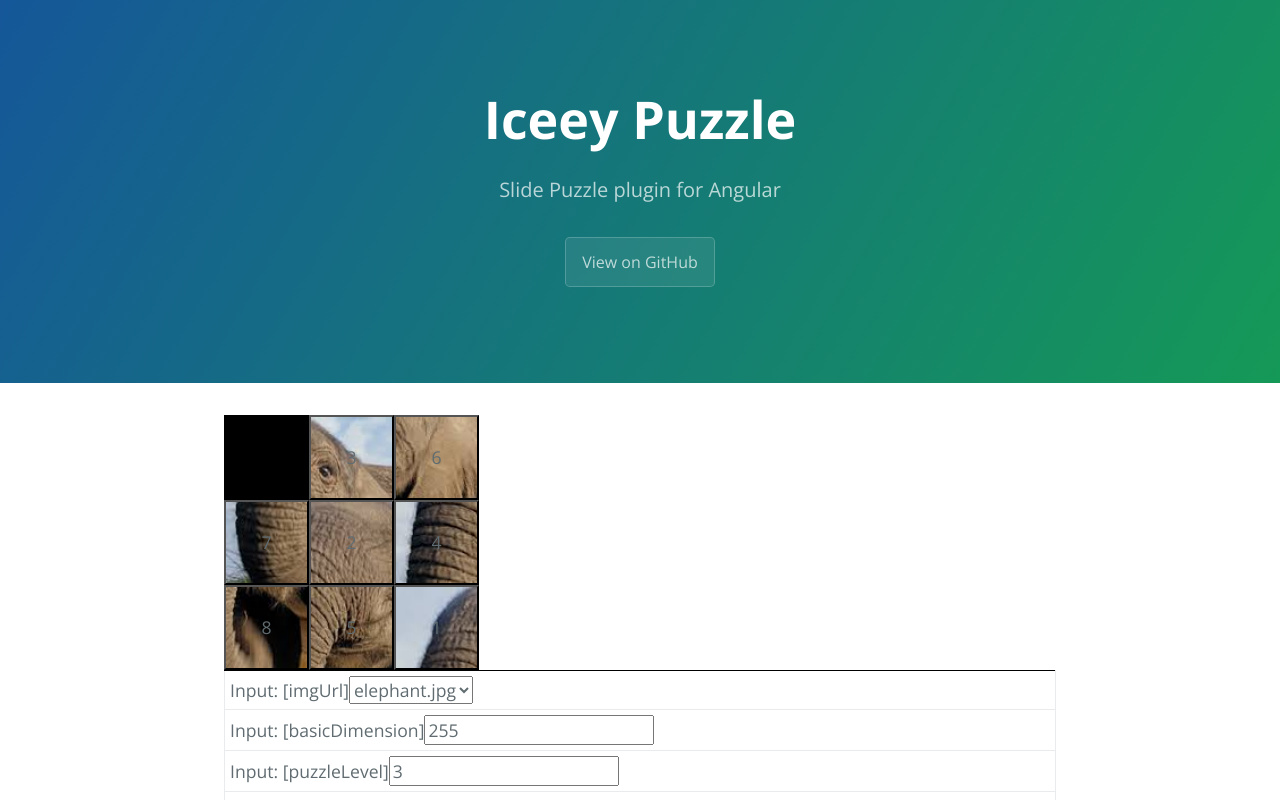
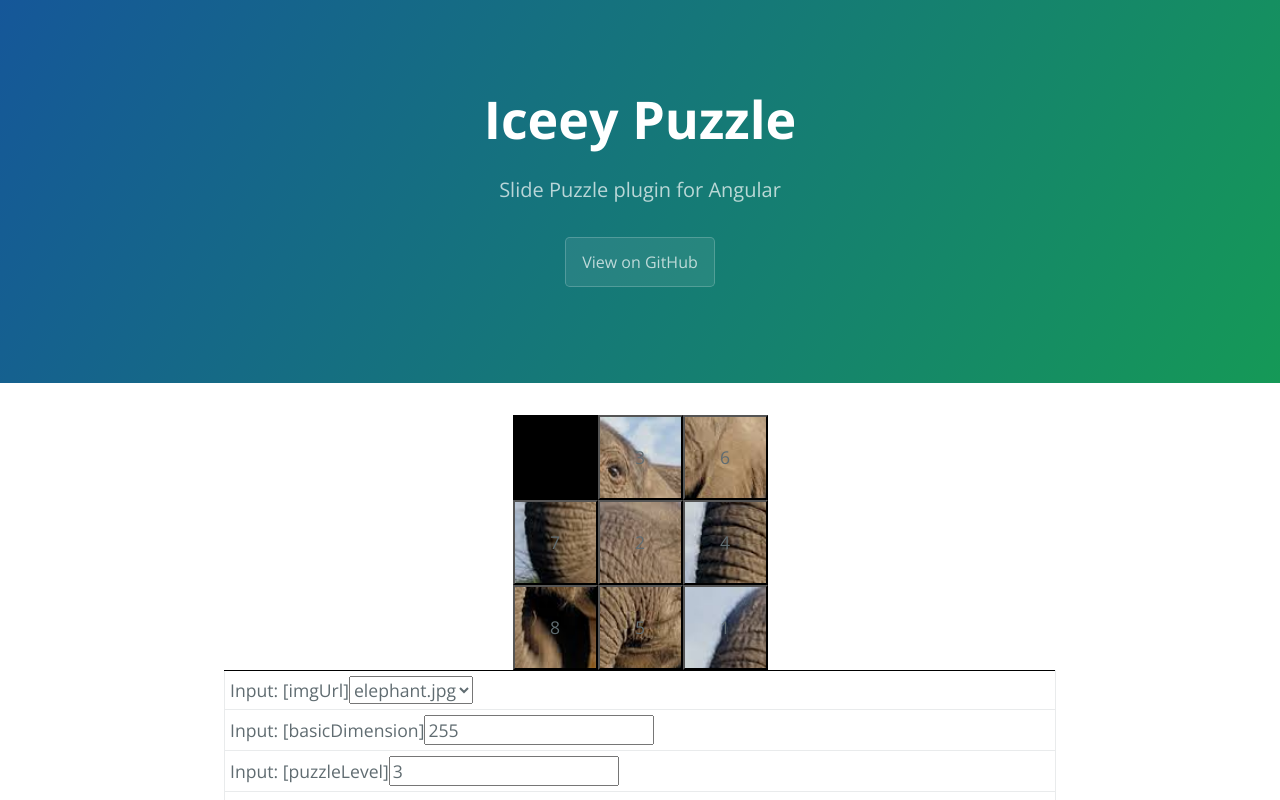
Before and after one commit to icenold/iceey-puzzle, an Angular app in the folder iceey-puzzle/: page / in a window 1280 px wide. Shown: the top 800 px of the page. Built offline with nearby package versions, Linux system fonts and the light colour scheme.

Commit message:
center puzzle

```diff
--- a/iceey-puzzle/src/app/index.component.ts
+++ b/iceey-puzzle/src/app/index.component.ts
@@ -5,6 +5,7 @@ import { EventEmitter,Output,Component, OnInit,Input, ElementRef } from '@angula
   styles:[`.description tr td{ border-top:solid 1px black; padding:5px }`],
   template: `
 
+<div [style.text-align]="'center'" >
   <iceey-puzzle
       #puzzle
       [imgUrl]="settings.imgUrl"
@@ -12,6 +13,8 @@ import { EventEmitter,Output,Component, OnInit,Input, ElementRef } from '@angula
       [puzzleLevel]="settings.level"
       (puzzleClick)="console.log($event)" >
   </iceey-puzzle>
+</div>
+
 <table class="description">
   <tr>
     <td>
--- a/iceey-puzzle/src/app/puzzle.component.html
+++ b/iceey-puzzle/src/app/puzzle.component.html
@@ -1,7 +1,13 @@
 
 
   <img id="puzzleImage" [src]="imgUrl" [style.display]="'none'" />
-  <div id="puzzleBoard" [style.display]="'block'" [style.position]="'relative'" [style.width]="basicDimension+'px'" [style.height]="basicDimension+'px'" [style.background-color]="'black'" >
+  <div id="puzzleBoard"
+    [style.display]="'block'"
+    [style.position]="'relative'"
+    [style.width]="basicDimension+'px'"
+    [style.height]="basicDimension+'px'"
+    [style.background-color]="'black'"
+    [style.margin]="'auto'" >
     <button *ngFor="let piece of puzzlePieces;let i = index;"
             [style.position]="'absolute'"
             [style.cursor]="'pointer'"
```
Also changed, not shown: 1 other file (tests, documents, lock files or other folders). Lines whose indentation alone changed are shown as unchanged.
